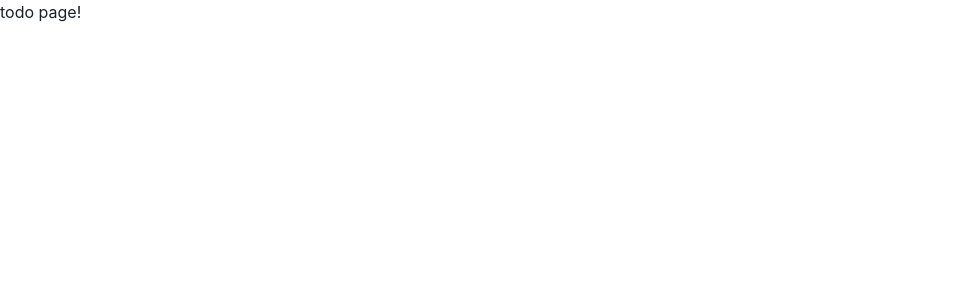
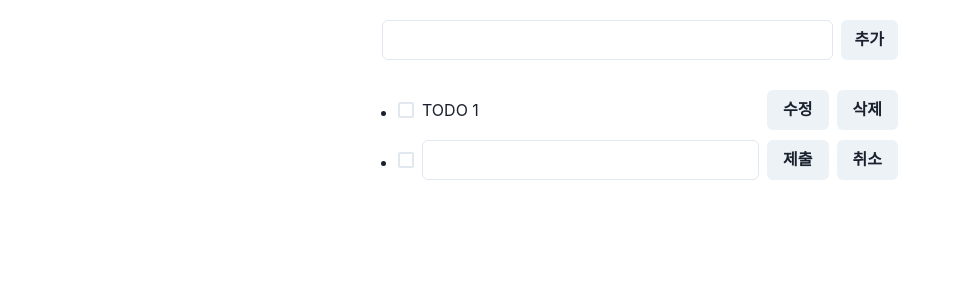
Before and after one commit to AEJIJEON/wanted-pre-onboarding-frontend, a React (Create React App) app: page /todo in a window 1280 px wide. Shown: the top 300 px of the page, without its empty margins (0-961 px from the left). Built offline with nearby package versions, Linux system fonts and the light colour scheme; sample sign-in values are in the browser's storage.

Commit message:
Add todo page UI

```diff
--- a/src/pages/Todo.js
+++ b/src/pages/Todo.js
@@ -1,3 +1,46 @@
+import {
+  Button,
+  Center,
+  Checkbox,
+  HStack,
+  Input,
+  ListItem,
+  UnorderedList,
+  VStack,
+} from "@chakra-ui/react";
+
 export const Todo = () => {
-  return <div>todo page!</div>;
+  return (
+    <Center w="100%" p="20px">
+      <VStack spacing="30px">
+        <HStack w="full">
+          <Input data-testid="new-todo-input" />
+          <Button data-testid="new-todo-add-button">추가</Button>
+        </HStack>
+        <UnorderedList w="500px" spacing="10px">
+          <ListItem>
+            <HStack>
+              <Checkbox flex="1">TODO 1</Checkbox>
+              <HStack>
+                <Button data-testid="modify-button">수정</Button>
+                <Button data-testid="delete-button">삭제</Button>
+              </HStack>
+            </HStack>
+          </ListItem>
+          <ListItem>
+            <HStack>
+              <HStack flex="1">
+                <Checkbox />
+                <Input data-testid="modify-input" />
+              </HStack>
+              <HStack>
+                <Button data-testid="submit-button">제출</Button>
+                <Button data-testid="cancel-button">취소</Button>
+              </HStack>
+            </HStack>
+          </ListItem>
+        </UnorderedList>
+      </VStack>
+    </Center>
+  );
 };
```
